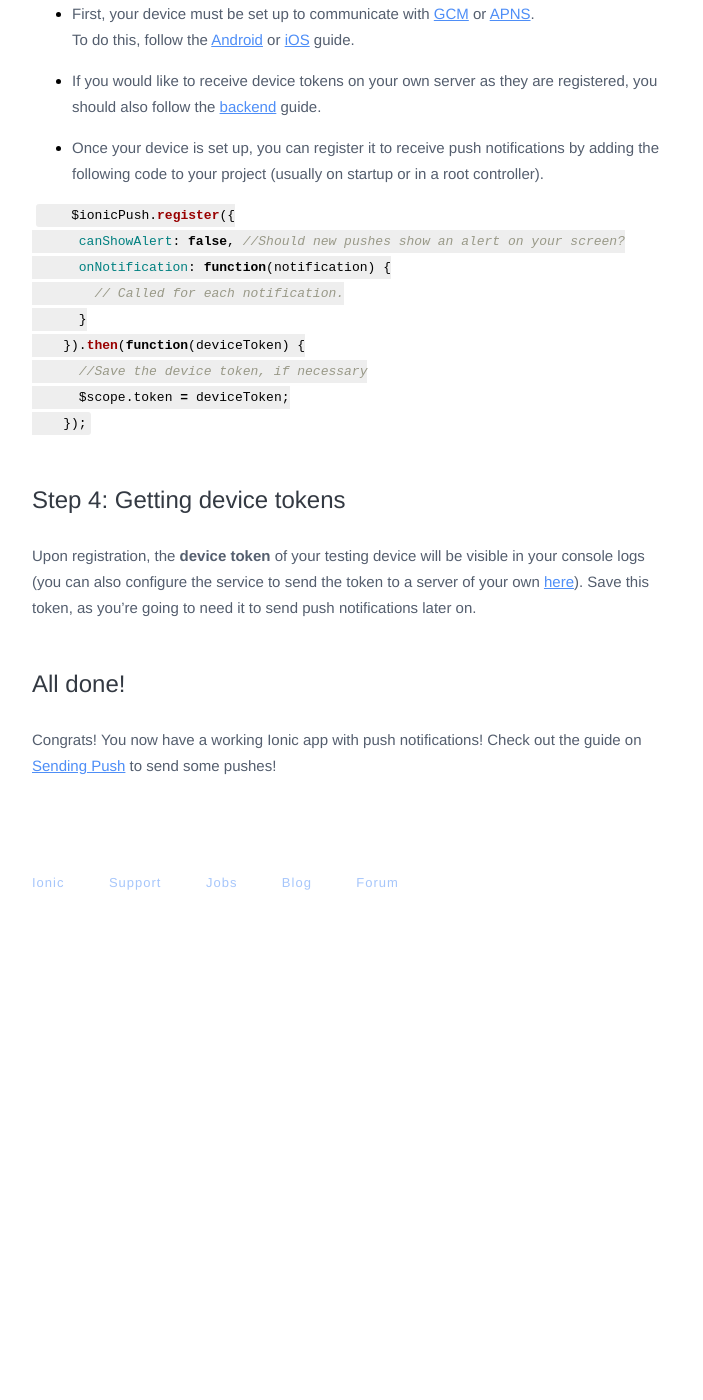
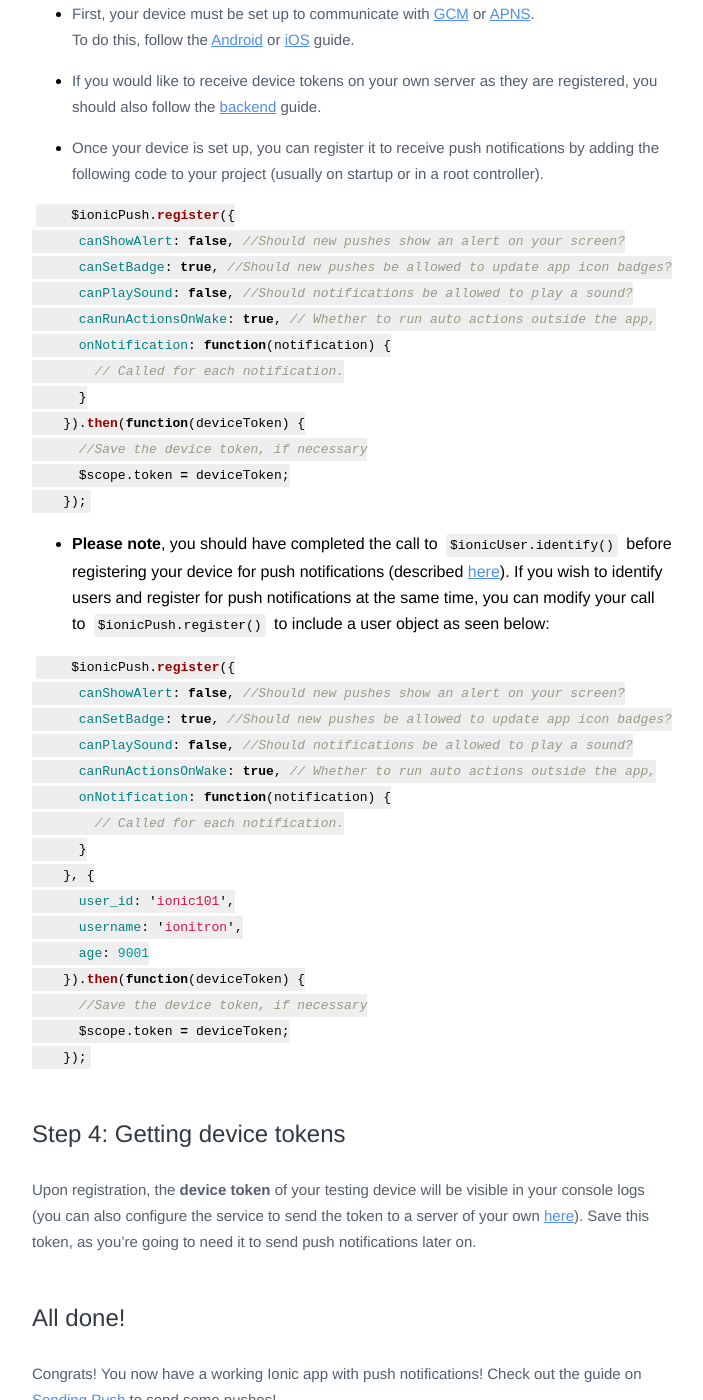
Before and after one commit to ionic-team/ionic-io-docs, a Jekyll site: the page built from push/installation.md, in a window 1280 px wide and 1400 px high, scrolled down 1320 px. Shown: the whole window, without its empty margins (368-1071 px from the left). Built offline with Jekyll 4.4.1, drawn with Linux system fonts in a browser that asks for light colours; some web fonts are replaced; Markdown is read by kramdown in place of the engine named in the settings; before the commit the page ends 2240 px from its top, so only the background shows below that.

Commit message:
New register

````diff
--- a/push/installation.md
+++ b/push/installation.md
@@ -71,9 +71,36 @@ project (usually on startup or in a root controller).
 ```javascript
     $ionicPush.register({
       canShowAlert: false, //Should new pushes show an alert on your screen?
+      canSetBadge: true, //Should new pushes be allowed to update app icon badges?
+      canPlaySound: false, //Should notifications be allowed to play a sound?
+      canRunActionsOnWake: true, // Whether to run auto actions outside the app,
       onNotification: function(notification) {
         // Called for each notification.
       }
+    }).then(function(deviceToken) {
+      //Save the device token, if necessary
+      $scope.token = deviceToken;
+    });
+```
+
+* <strong>Please note</strong>, you should have completed the call to `$ionicUser.identify()` before registering your
+device for push notifications (described <a href="/identify">here</a>).  If you wish to identify users and register for
+push notifications at the same time, you can modify your call to `$ionicPush.register()` to include a user object as
+seen below:
+
+```javascript
+    $ionicPush.register({
+      canShowAlert: false, //Should new pushes show an alert on your screen?
+      canSetBadge: true, //Should new pushes be allowed to update app icon badges?
+      canPlaySound: false, //Should notifications be allowed to play a sound?
+      canRunActionsOnWake: true, // Whether to run auto actions outside the app,
+      onNotification: function(notification) {
+        // Called for each notification.
+      }
+    }, {
+      user_id: 'ionic101',
+      username: 'ionitron',
+      age: 9001
     }).then(function(deviceToken) {
       //Save the device token, if necessary
       $scope.token = deviceToken;
````
Also changed, not shown: push/curls.md (+2 -2 lines).
